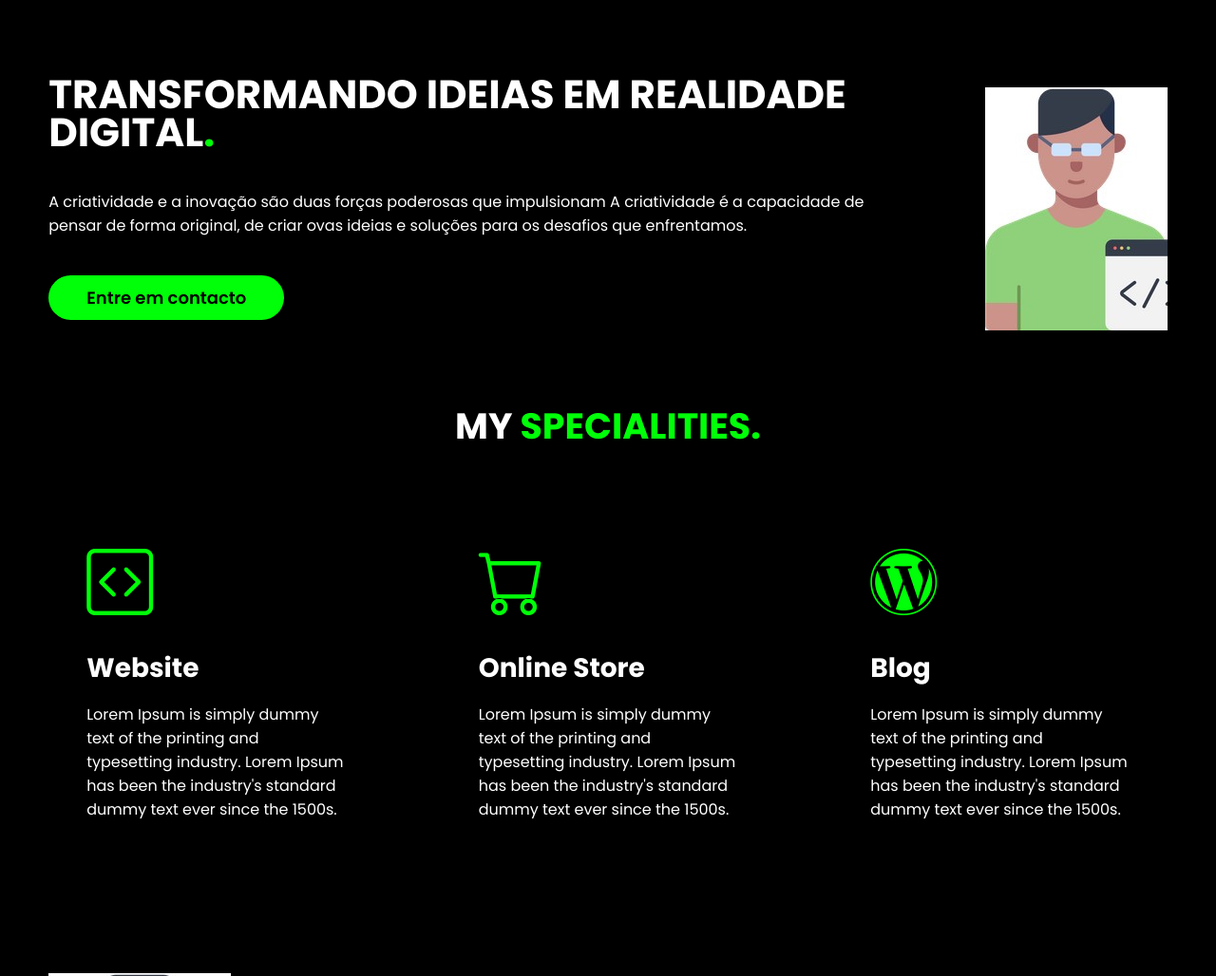
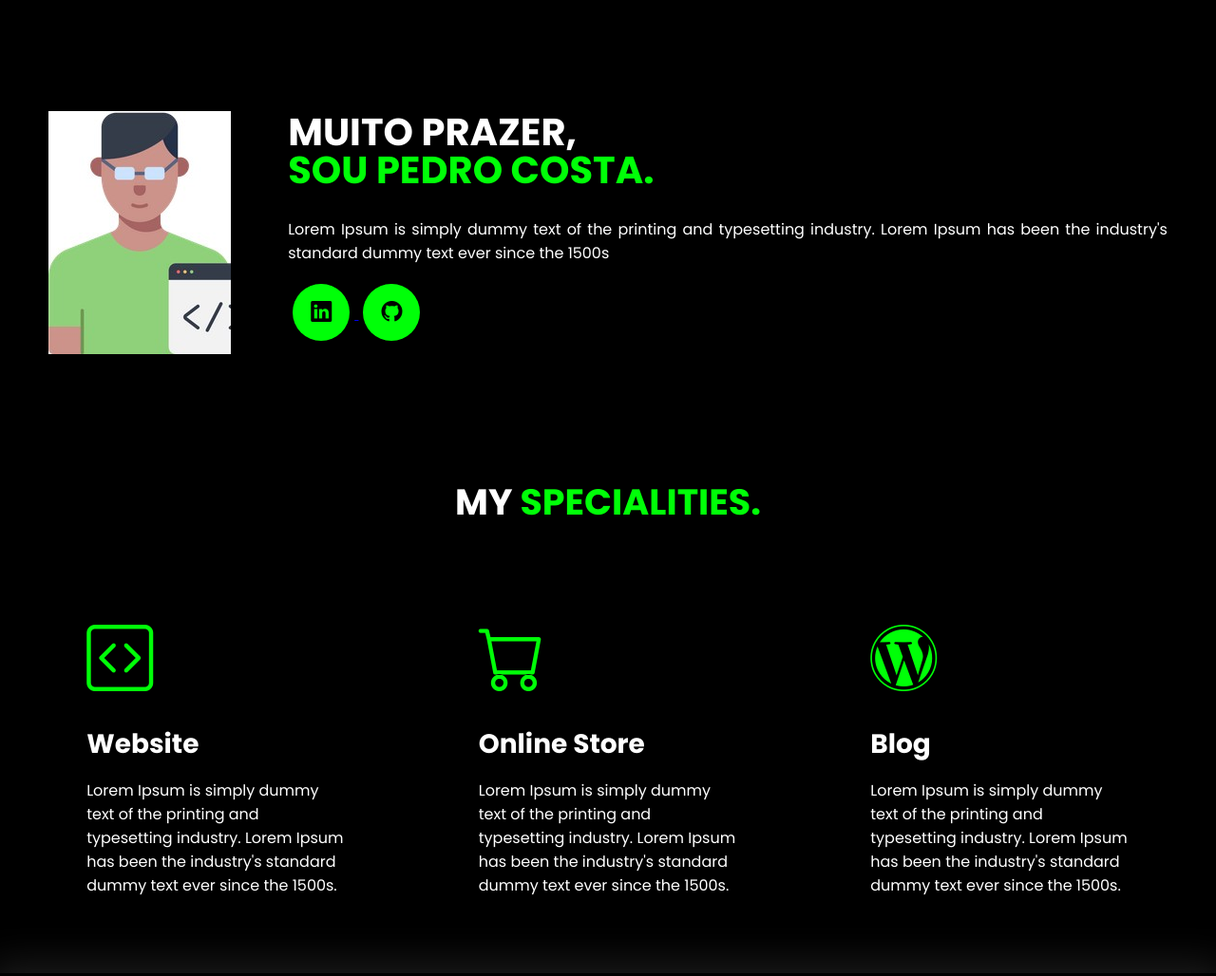
Before and after one commit to PCCP1234/Portfolio, a plain HTML site: page index.html in a window 1280 px wide. Shown: the part 103-1131 px from the top of the page at 95% size. Drawn offline with nearby package versions, Linux system fonts and the light colour scheme.

Commit message:
make site responsive

```diff
--- a/index.html
+++ b/index.html
@@ -60,58 +60,11 @@
                     </ul>
                 </nav>
             </div>
-            <div class="background-menu-overlay" id="background-menu-overlay"></div>
+            <div class="overlay-menu" id="overlay-menu"></div>
         </div><!--interface-->
     </header>
 
     <main>
-        <section class="top-site">
-            <div class="interface">
-                <div class="flex">
-                    <div class="txt-top-site">
-                        <h1>TRANSFORMANDO IDEIAS EM REALIDADE DIGITAL<span>.</span></h1>
-                        <p>A criatividade e a inovação são duas forças poderosas que impulsionam
-                            A criatividade é a capacidade de pensar de forma original, de criar
-                            ovas ideias e soluções para os desafios que enfrentamos.</p>
-                        <div class="btn-contact">
-                            <a href="#">
-                                <button>Entre em contacto</button>
-                            </a>
-                        </div>
-                    </div>
-
-                    <div class="img-top-site">
-                        <img src="Images/logo.jpg" alt="">
-                    </div>
-                </div>
-            </div>
-        </section><!--top-site-->
-
-        <section class="specialities">
-            <div class="interface">
-                <h2 class="title">MY <span>SPECIALITIES.</span></h2>
-                <div class="flex">
-                    <div class="specialities-box">
-                        <i class="bi bi-code-square"></i>
-                        <h3>Website</h3>
-                        <p>Lorem Ipsum is simply dummy text of the printing and typesetting industry. Lorem Ipsum has
-                            been the industry's standard dummy text ever since the 1500s.</p>
-                    </div>
-                    <div class="specialities-box">
-                        <i class="bi bi-cart"></i>
-                        <h3>Online Store</h3>
-                        <p>Lorem Ipsum is simply dummy text of the printing and typesetting industry. Lorem Ipsum has
-                            been the industry's standard dummy text ever since the 1500s.</p>
-                    </div>
-                    <div class="specialities-box">
-                        <i class="bi bi-wordpress"></i>
-                        <h3>Blog</h3>
-                        <p>Lorem Ipsum is simply dummy text of the printing and typesetting industry. Lorem Ipsum has
-                            been the industry's standard dummy text ever since the 1500s.</p>
-                    </div>
-                </div>
-            </div>
-        </section>
 
         <section class="about">
             <div class="interface">
@@ -136,6 +89,32 @@
                         </div>
                         <p></p>
                         <p></p>
+                    </div>
+                </div>
+            </div>
+        </section>
+
+        <section class="specialities">
+            <div class="interface">
+                <h2 class="title">MY <span>SPECIALITIES.</span></h2>
+                <div class="flex">
+                    <div class="specialities-box">
+                        <i class="bi bi-code-square"></i>
+                        <h3>Website</h3>
+                        <p>Lorem Ipsum is simply dummy text of the printing and typesetting industry. Lorem Ipsum has
+                            been the industry's standard dummy text ever since the 1500s.</p>
+                    </div>
+                    <div class="specialities-box">
+                        <i class="bi bi-cart"></i>
+                        <h3>Online Store</h3>
+                        <p>Lorem Ipsum is simply dummy text of the printing and typesetting industry. Lorem Ipsum has
+                            been the industry's standard dummy text ever since the 1500s.</p>
+                    </div>
+                    <div class="specialities-box">
+                        <i class="bi bi-wordpress"></i>
+                        <h3>Blog</h3>
+                        <p>Lorem Ipsum is simply dummy text of the printing and typesetting industry. Lorem Ipsum has
+                            been the industry's standard dummy text ever since the 1500s.</p>
                     </div>
                 </div>
             </div>
--- a/menu.js
+++ b/menu.js
@@ -1,6 +1,6 @@
 let btnMenu = document.getElementById('btn-menu');
 let menu = document.getElementById('menu-mobile');
-let overlay = document.getElementById('background-menu-overlay')
+let overlay = document.getElementById('overlay-menu')
 
 btnMenu.addEventListener('click', () =>{
     menu.classList.add('menu-open')
--- a/style.css
+++ b/style.css
@@ -80,9 +80,9 @@ header nav.menu-desktop ul li{
     padding: 0 40px;
 }
 
-/*STYLE HEADER MENU-MOBILE*/
+/*STYLE MENU-MOBILE*/
 
-.btn-open-menu{
+.btn-open-menu i{
     color: #00FF08;
     font-size: 40px;
 }
@@ -100,10 +100,10 @@ header nav.menu-desktop ul li{
 }
 
 .menu-mobile.menu-open{
-    width: 70%;
+    width: 20%;
 }
 
-.menu-mobile.btn-open-menu ~ .background-menu-overlay{
+.menu-mobile.menu-open ~ .overlay-menu{
     display: block;
 }
 
@@ -133,8 +133,8 @@ header nav.menu-desktop ul li{
     color: #000;
 }
 
-.background-menu-overlay{
-    background-color: #00FF08;
+.overlay-menu{
+    background-color: #000000a7;
     width: 100%;
     height: 100%;
     position: fixed;
@@ -142,48 +142,6 @@ header nav.menu-desktop ul li{
     left: 0;
     z-index: 88888;
     display: none;
-}
-
-
-/*ESTILO TOP SITE*/
-
-section.top-site{
-    padding: 40px 4%;
-}
-
-section.top-site .flex{
-    align-items: center;
-    justify-content: center;
-    gap: 90px;
-}
-
-.top-site h1{
-    color: #fff;
-    font-size: 42px;
-    line-height: 40px;
-}
-
-.top-site .txt-top-site h1 span{
-    color: #00FF08;
-}
-
-.top-site .txt-top-site p{
-    color: #fff;
-    margin: 40px 0%;
-}
-
-.top-site .img-top-site img{
-    position: relative;
-    animation: float 2s ease-in-out infinite alternate;
-}
-
-@keyframes float {
-    0%{
-        top: 0;
-    }
-    100%{
-        top: 30px;
-    }
 }
 
 /*STYLE OF SPECIALITIES*/
```
